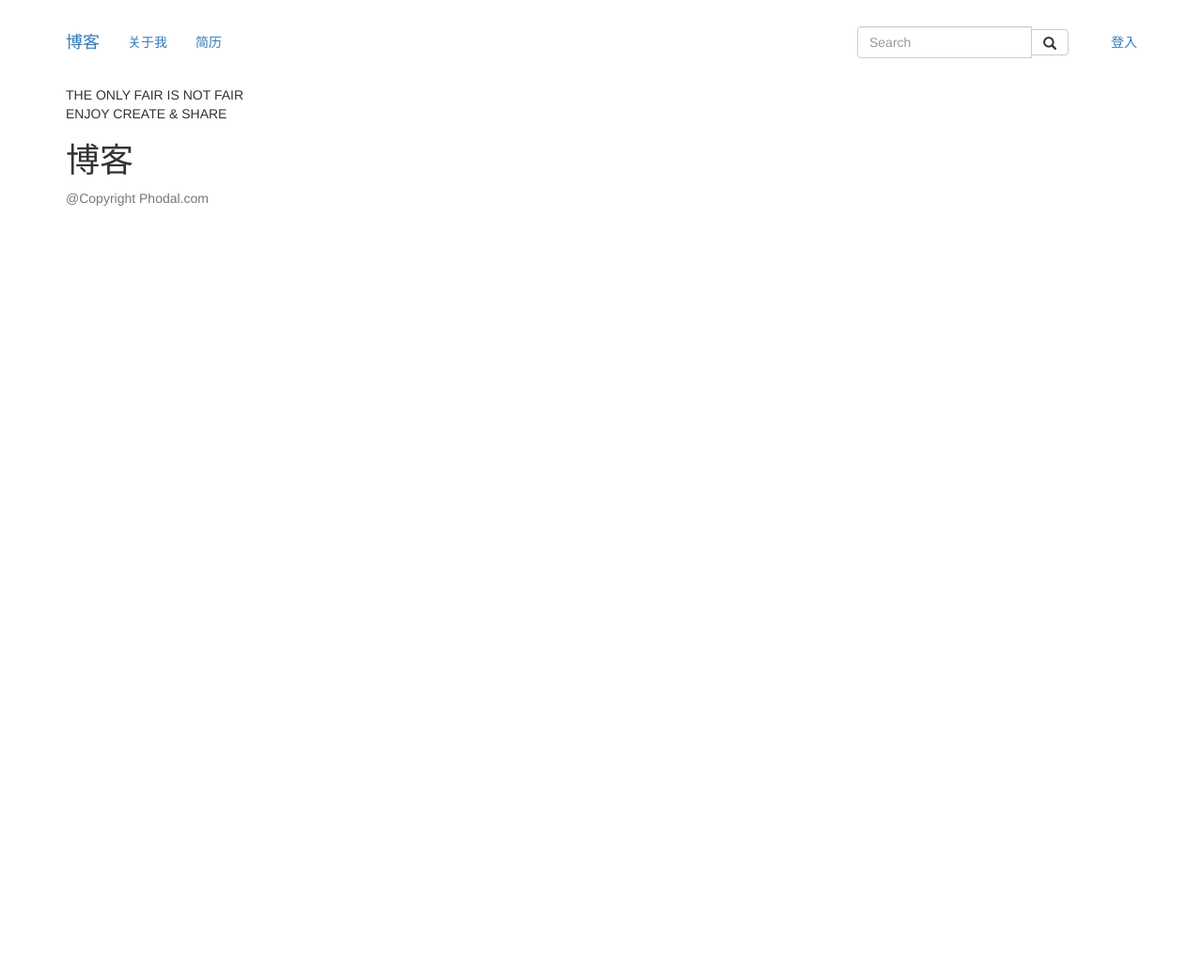
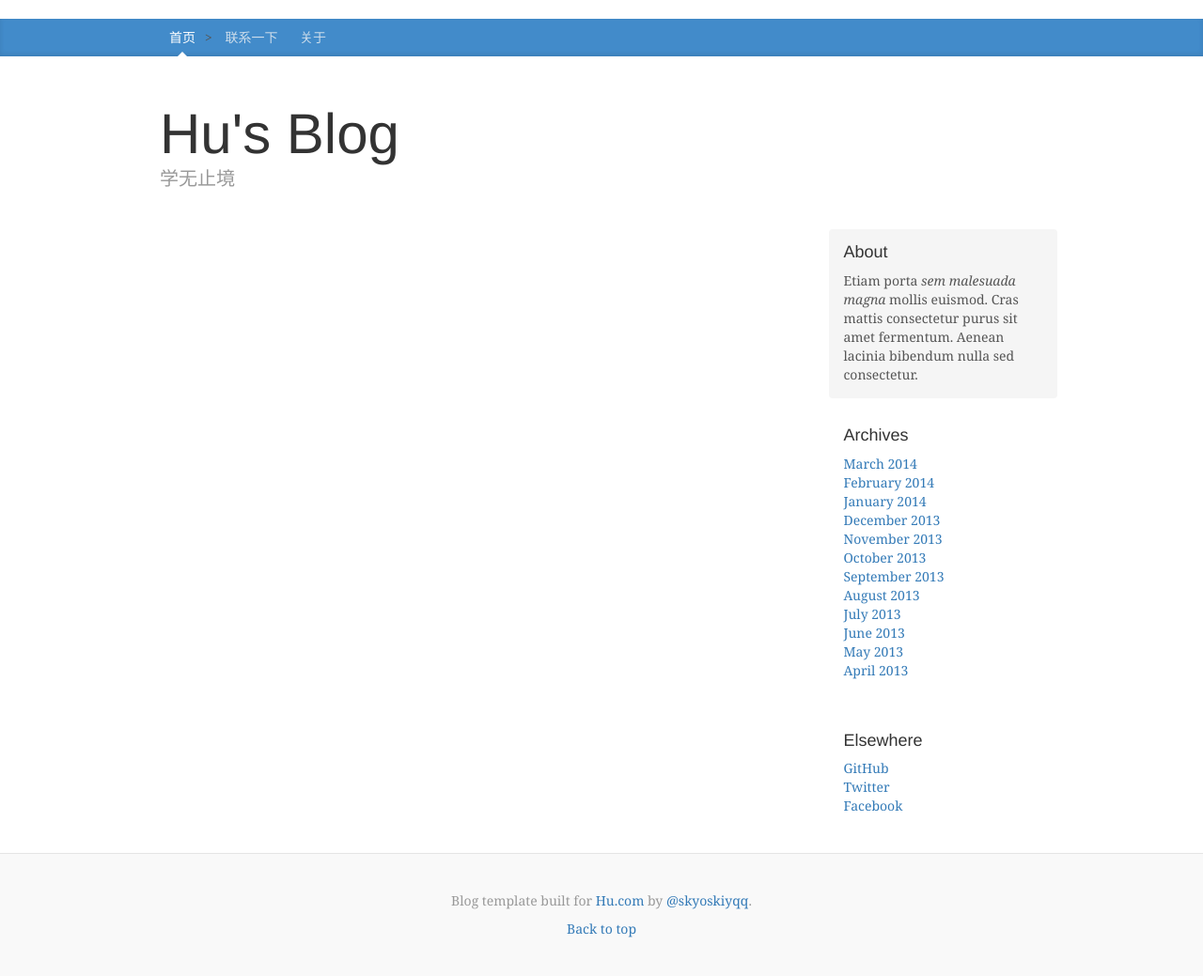
Before and after one commit to skyoskiyqq/blog, a Django app: page / in a window 1280 px wide. Shown: the whole page at 94% size. Before the commit the page ends 219 px from the top, so only its background shows below. Run offline with Django 3.2, Linux system fonts and the light colour scheme; data that the repository does not hold is empty; some libraries are stand-ins or nearby versions.

Commit message:
use bootstrap

```diff
--- /dev/null
+++ b/blogpost/static/css/blog.css
@@ -0,0 +1,166 @@
+/*
+ * Globals
+ */
+
+body {
+  font-family: Georgia, "Times New Roman", Times, serif;
+  color: #555;
+}
+
+h1, .h1,
+h2, .h2,
+h3, .h3,
+h4, .h4,
+h5, .h5,
+h6, .h6 {
+  margin-top: 0;
+  font-family: "Helvetica Neue", Helvetica, Arial, sans-serif;
+  font-weight: normal;
+  color: #333;
+}
+
+
+/*
+ * Override Bootstrap's default container.
+ */
+
+@media (min-width: 1200px) {
+  .container {
+    width: 970px;
+  }
+}
+
+
+/*
+ * Masthead for nav
+ */
+
+.blog-masthead {
+  background-color: #428bca;
+  -webkit-box-shadow: inset 0 -2px 5px rgba(0,0,0,.1);
+          box-shadow: inset 0 -2px 5px rgba(0,0,0,.1);
+}
+
+/* Nav links */
+.blog-nav-item {
+  position: relative;
+  display: inline-block;
+  padding: 10px;
+  font-weight: 500;
+  color: #cdddeb;
+}
+.blog-nav-item:hover,
+.blog-nav-item:focus {
+  color: #fff;
+  text-decoration: none;
+}
+
+/* Active state gets a caret at the bottom */
+.blog-nav .active {
+  color: #fff;
+}
+.blog-nav .active:after {
+  position: absolute;
+  bottom: 0;
+  left: 50%;
+  width: 0;
+  height: 0;
+  margin-left: -5px;
+  vertical-align: middle;
+  content: " ";
+  border-right: 5px solid transparent;
+  border-bottom: 5px solid;
+  border-left: 5px solid transparent;
+}
+
+
+/*
+ * Blog name and description
+ */
+
+.blog-header {
+  padding-top: 20px;
+  padding-bottom: 20px;
+}
+.blog-title {
+  margin-top: 30px;
+  margin-bottom: 0;
+  font-size: 60px;
+  font-weight: normal;
+}
+.blog-description {
+  font-size: 20px;
+  color: #999;
+}
+
+
+/*
+ * Main column and sidebar layout
+ */
+
+.blog-main {
+  font-size: 18px;
+  line-height: 1.5;
+}
+
+/* Sidebar modules for boxing content */
+.sidebar-module {
+  padding: 15px;
+  margin: 0 -15px 15px;
+}
+.sidebar-module-inset {
+  padding: 15px;
+  background-color: #f5f5f5;
+  border-radius: 4px;
+}
+.sidebar-module-inset p:last-child,
+.sidebar-module-inset ul:last-child,
+.sidebar-module-inset ol:last-child {
+  margin-bottom: 0;
+}
+
+
+/* Pagination */
+.pager {
+  margin-bottom: 60px;
+  text-align: left;
+}
+.pager > li > a {
+  width: 140px;
+  padding: 10px 20px;
+  text-align: center;
+  border-radius: 30px;
+}
+
+
+/*
+ * Blog posts
+ */
+
+.blog-post {
+  margin-bottom: 60px;
+}
+.blog-post-title {
+  margin-bottom: 5px;
+  font-size: 40px;
+}
+.blog-post-meta {
+  margin-bottom: 20px;
+  color: #999;
+}
+
+
+/*
+ * Footer
+ */
+
+.blog-footer {
+  padding: 40px 0;
+  color: #999;
+  text-align: center;
+  background-color: #f9f9f9;
+  border-top: 1px solid #e5e5e5;
+}
+.blog-footer p:last-child {
+  margin-bottom: 0;
+}
--- a/templates/base.html
+++ b/templates/base.html
@@ -7,62 +7,67 @@
 
         <title>{% block head_title %}Welcome to my blog{% endblock %}</title>
 
-        <link rel="stylesheet" type="text/css" href="{% static 'css/bootstrap.min.css' %}">
+        <link rel="stylesheet" type="text/css" href="{% static 'css/bootstrap.css' %}">
+        <link rel="stylesheet" type="text/css" href="{% static 'css/blog.css' %}">
     </head>
-    <body data-twttr-rendered="true" class="bs-docs-home">
-        <header class="navbar navbar-static-top bs-docs-nav" id="top" role="banner">
+    <body>
+        <div class="blog-masthead">
             <div class="container">
-                <div class="navbar-header">
-                    <button class="navbar-toggle collapsed" type="button" data-toggle="collapse"
-                            data-target=".bs-navbar-collapse">
-                        <span class="sr-only">切换试图</span>
-                        <span class="icon-bar"></span>
-                        <span class="icon-bar"></span>
-                        <span class="icon-bar"></span>
-                    </button>
-                    <a href="/" class="navbar-brand">博客</a>
-                </div>
-                <nav class="collapse navbar-collapse bs-navbar-collapse" role="navigation">
-                    <ul class="nav navbar-nav">
-                        <li>
-                            <a href="/pages/about/">关于我</a>
-                        </li>
-                        <li>
-                            <a href="/pages/resume/">简历</a>
-                        </li>
-                    </ul>
-                    <ul class="nav navbar-nav navbar-right">
-                        <li><a href="/admin" id="loginLink">登入</a></li>
-                    </ul>
-                    <div class="col-sm-3 col-md-3 pull-right">
-                        <form class="navbar-form" role="search">
-                            <div class="input-group">
-                                <input type="text" id="typeahead-input" class="form-control" placeholder="Search" name="search" data-provide="typeahead">
-                                <div class="input-group-btn">
-                                    <button class="btn btn-default search-button" type="submit"><i class="glyphicon glyphicon-search"></i></button>
-                                </div>
-                            </div>
-                        </form>
-                    </div>
+                <nav class="blog-nav">
+                    <a class="blog-nav-item active" href="/">首页</a>>
+                    <a class="blog-nav-item" href="/pages/contact/">联系一下</a>
+                    <a class="blog-nav-item" href="/pages/about/">关于</a>
                 </nav>
             </div>
-        </header>
-        <main class="bs-docs-masthead" id="content" role="main">
-            <div class="container">
-                <div id="carbonads-container">
-                    THE ONLY FAIR IS NOT FAIR <br>
-                    ENJOY CREATE & SHARE
+        </div>
+        <div class="container">
+            <div class="blog-header">
+                <h1 class="blog-title">Hu's Blog</h1>
+                <p class="lead blog-description">学无止境</p>
+            </div>
+            <div class="row">
+                <div class="col-sm-8 blog-main">
+                    {% block content %}{% endblock %}
+                </div>
+                <div class="col-sm-3 col-sm-offset-1 blog-sidebar">
+                    <div class="sidebar-module sidebar-module-inset">
+                        <h4>About</h4>
+                        <p>Etiam porta <em>sem malesuada magna</em> mollis euismod. Cras mattis consectetur purus sit amet fermentum. Aenean lacinia bibendum nulla sed consectetur.</p>
+                    </div>
+                    <div class="sidebar-module">
+                        <h4>Archives</h4>
+                        <ol class="list-unstyled">
+                            <li><a href="#">March 2014</a></li>
+                            <li><a href="#">February 2014</a></li>
+                            <li><a href="#">January 2014</a></li>
+                            <li><a href="#">December 2013</a></li>
+                            <li><a href="#">November 2013</a></li>
+                            <li><a href="#">October 2013</a></li>
+                            <li><a href="#">September 2013</a></li>
+                            <li><a href="#">August 2013</a></li>
+                            <li><a href="#">July 2013</a></li>
+                            <li><a href="#">June 2013</a></li>
+                            <li><a href="#">May 2013</a></li>
+                            <li><a href="#">April 2013</a></li>
+                        </ol>
+                    </div>
+                    <div class="sidebar-module">
+                        <h4>Elsewhere</h4>
+                        <ol class="list-unstyled">
+                            <li><a href="#">GitHub</a></li>
+                            <li><a href="#">Twitter</a></li>
+                            <li><a href="#">Facebook</a></li>
+                        </ol>
+                    </div>
                 </div>
             </div>
-        </main>
-        <div class="container" id="container">
-        {% block content %}{% endblock %}
         </div>
-        <footer class="footer">
-            <div class="container">
-                <p class="text-muted">@Copyright Phodal.com</p>
-            </div>
-        </footer>
+        <div class="blog-footer">
+            <p>Blog template built for <a href="/">Hu.com</a> by <a href="https://github.com/skyoskiyqq">@skyoskiyqq</a>.</p>
+            <p>
+                <a href="#">Back to top</a>
+            </p>
+        </div>
         <script src="{% static 'js/jquery.min.js' %}"></script>
         <script src="{% static 'js/bootstrap.min.js' %}"></script>
     </body>
--- a/templates/index.html
+++ b/templates/index.html
@@ -1,11 +1,12 @@
 {% extends 'base.html' %}
-{% block head_title %}Welcome To My Blog{% endblock %}
+{% block head_title %}Hu's Blog{% endblock %}
 
 {% block content %}
-<h1>博客</h1>
 {% for post in posts %}
-<h2><a href="{{ post.get_absolute_url }}">{{ post.title }}</a></h2>
-<h3>{{ post.posted }} - By {{ post.author}}</h3>
+<div class="blog-post">
+<h2 class="blog-post-title"><a href="{{ post.get_absolute_url }}">{{ post.title }}</a></h2>
+<p class="blog-post-meta">{{ post.posted }} by {{ post.author }}</p>
 <p>{{ post.body }}</p>
+</div>
 {% endfor %}
 {% endblock %}
```
Also changed, not shown: templates/base1.html (added, +70 -0 lines).
